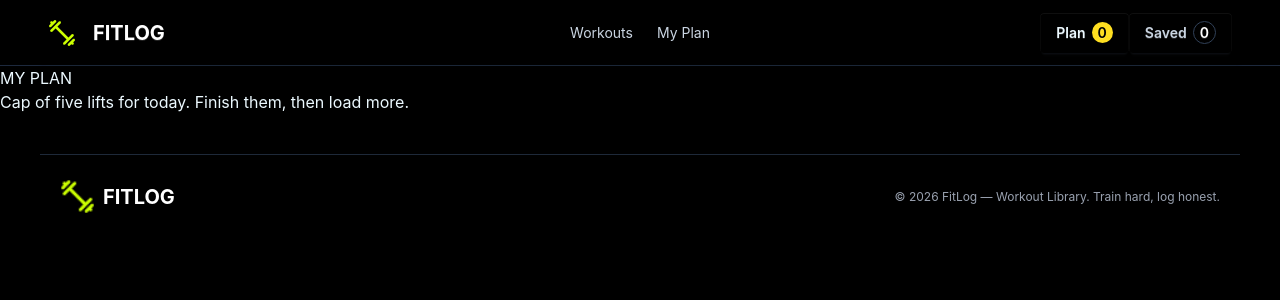
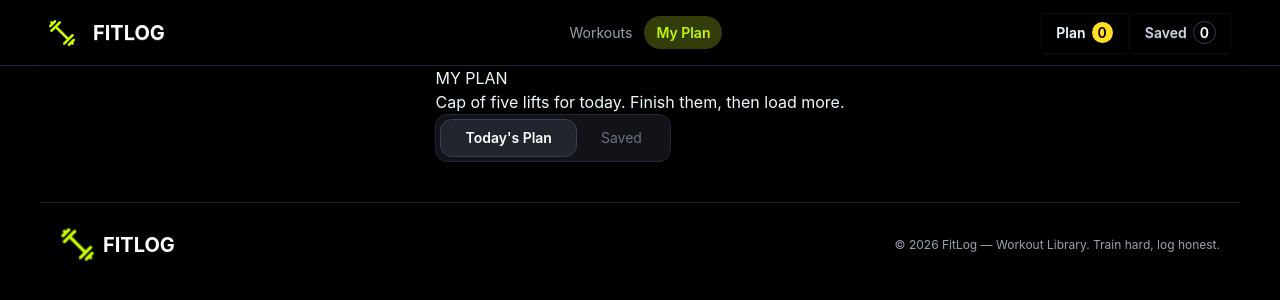
Before and after one commit to sazzad321s/Fit-Log, a Next.js app: page /my-plan in a window 1280 px wide. Shown: the top 300 px of the page. Built offline with nearby package versions, Linux system fonts and the light colour scheme.

Commit message:
toastify add and duplicate checking done

```diff
--- a/package.json
+++ b/package.json
@@ -13,7 +13,8 @@
     "lucide-react": "^1.48.0",
     "next": "16.3.6",
     "react": "19.2.8",
-    "react-dom": "19.2.8"
+    "react-dom": "19.2.8",
+    "react-hot-toast": "^2.6.1"
   },
   "devDependencies": {
     "@tailwindcss/postcss": "^4.3.3",
--- a/src/app/layout.tsx
+++ b/src/app/layout.tsx
@@ -3,6 +3,8 @@ import { Geist, Geist_Mono } from "next/font/google";
 import "./globals.css";
 import Navbar from "@/components/Navbar";
 import Footer from "@/components/Footer";
+import PlanProvider from "@/context/PlanContext";
+import { Toaster } from "react-hot-toast";
 
 const geistSans = Geist({
   variable: "--font-geist-sans",
@@ -26,9 +28,12 @@ export default function RootLayout({ children }: LayoutProps<"/">) {
       className={`${geistSans.variable} ${geistMono.variable} h-full antialiased`}
     >
       <body className="min-h-full flex flex-col bg-black">
+        <PlanProvider>
         <Navbar />
         {children}
         <Footer />
+        <Toaster />
+        </PlanProvider>
       </body>
     </html>
   );
--- a/src/app/my-plan/page.tsx
+++ b/src/app/my-plan/page.tsx
@@ -1,10 +1,44 @@
+'use client';
+import { PlanContext } from '@/context/PlanContext';
 import React from 'react';
+import { useContext } from 'react';
 
 const MyPlanPage = () => {
+
+    const { plan,setPlan,saved,setSvaed,buttonType,setButtonType } = useContext(PlanContext);
+
+   const handleToggle = (type : 'plan' | 'saved') => {
+        setButtonType(type);
+   }
+
     return (
-        <div>
+        <div className='max-w-300 mx-4 lg:mx-auto'>
             <h2>MY PLAN</h2>
             <p>Cap of five lifts for today. Finish them, then load more.</p>
+            <div></div>
+          <div className="flex w-fit items-center rounded-xl border border-gray-800 bg-[#111318] p-1">
+    <button
+        onClick={() => handleToggle("plan")}
+        className={`rounded-xl px-6 py-2 text-sm  ${
+            buttonType === "plan"
+                ? "border border-gray-700 bg-[#20242c] font-semibold text-white"
+                : "text-gray-500"
+        }`}
+    >
+        Today&apos;s Plan
+    </button>
+
+    <button
+        onClick={() => handleToggle("saved")}
+        className={`rounded-xl px-6 py-2 text-sm  ${
+            buttonType === "saved"
+                ? "border border-gray-700 bg-[#20242c] font-semibold text-white"
+                : "text-gray-500"
+        }`}
+    >
+        Saved
+    </button>
+</div>
         </div>
     );
 };
--- a/src/app/workout/[ID]/page.tsx
+++ b/src/app/workout/[ID]/page.tsx
@@ -1,7 +1,9 @@
 import Image from "next/image";
 import { notFound } from "next/navigation";
-import { Flame, Star, Clock, Bookmark, CalendarDays } from "lucide-react";
+import { Flame, Star, Clock } from "lucide-react";
 import { Iworkout } from "@/types/type";
+import PlanButton from "@/components/PlanButton";
+import SavedButton from "@/components/SavedButton";
 
 interface Iworkoutdetailsparams {
     params: Promise<{
@@ -191,15 +193,9 @@ const WorkoutDetailsPage = async ({
                     {/* Buttons */}
                     <div className="mt-7 flex flex-wrap gap-3">
 
-                        <button className="flex items-center gap-2 rounded-lg bg-lime-400 px-5 py-3 text-xs font-bold text-black transition hover:bg-lime-300">
-                            <CalendarDays size={15} />
-                            ADD TO TODAY&apos;S PLAN
-                        </button>
+                        <PlanButton workout={workout}/>
 
-                        <button className="flex items-center gap-2 rounded-lg border border-gray-700 px-5 py-3 text-xs font-bold text-gray-300 transition hover:bg-gray-800">
-                            <Bookmark size={15} />
-                            SAVE FOR LATER
-                        </button>
+                        <SavedButton workout={workout}/>
 
                     </div>
                 </div>
--- a/src/components/Navbar.tsx
+++ b/src/components/Navbar.tsx
@@ -1,8 +1,15 @@
-import React from 'react';
+'use client';
+import React, { useContext } from 'react';
 import Link from 'next/link';
 import Image from 'next/image';
 import logo from '@/asset/logo.png'
+import { usePathname } from 'next/navigation';
+import { PlanContext } from '@/context/PlanContext';
 const Navbar = () => {
+
+  const pathname = usePathname();
+  const {plan,saved} = useContext(PlanContext);
+
     return (
         <nav className='sticky top-0 z-100 bg-black border-b border-slate-800'>
             <div className="navbar shadow-sm max-w-300 mx-auto bg-black">
@@ -15,7 +22,7 @@ const Navbar = () => {
         tabIndex={-1}
         className="menu menu-sm dropdown-content bg-base-100 rounded-box z-1 mt-3 w-52 p-2 shadow">
         <li><Link href='/workout'>Workouts</Link></li>
-        <li><Link href='/'>My Plan</Link></li>
+        <li><Link href='/my-plan'>My Plan</Link></li>
       </ul>
     </div>
     <Image src={logo} alt='logo'/>
@@ -23,13 +30,13 @@ const Navbar = () => {
   </div>
   <div className="navbar-center hidden lg:flex">
     <ul className="menu menu-horizontal px-1">
-      <li><Link href='/workout' className='text-slate-300'>Workouts</Link></li>
-      <li><Link href='/'  className='text-slate-300'>My Plan</Link></li>
+      <li><Link href='/workout' className={pathname === "/workout" ? "text-[#C2F800] bg-[#add3254c] rounded-4xl font-semibold" :"text-gray-400"}>Workouts</Link></li>
+      <li><Link href='/my-plan'  className={pathname === "/my-plan" ? "text-[#C2F800] bg-[#add3254a] rounded-4xl font-semibold" :"text-gray-400"}>My Plan</Link></li>
     </ul>
   </div>
   <div className="navbar-end">
-    <Link href='/' className="btn bg-black border-none">Plan <span className='text-black bg-yellow-300 rounded-full px-1.5'>0</span></Link>
-    <Link href='/' className="btn text-slate-300 bg-black border-none">Saved <span className='text-white border-slate-700 border bg-black rounded-full px-1.5'>0</span></Link>
+    <Link href='/' className="btn bg-black border-none">Plan <span className='text-black bg-yellow-300 rounded-full px-1.5'>{plan.length}</span></Link>
+    <Link href='/' className="btn text-slate-300 bg-black border-none">Saved <span className='text-white border-slate-700 border bg-black rounded-full px-1.5'>{saved.length}</span></Link>
   </div>
 </div>
         </nav>
--- /dev/null
+++ b/src/components/PlanButton.tsx
@@ -0,0 +1,33 @@
+'use client';
+import { Iworkout } from '@/types/type';
+import React, { useContext } from 'react';
+import { CalendarDays } from "lucide-react";
+import  { PlanContext } from '@/context/PlanContext';
+import toast from 'react-hot-toast';
+
+const PlanButton = ({workout}:{workout:Iworkout}) => {
+
+    const {plan,setPlan} = useContext(PlanContext);
+
+    const handlePlan = () =>{
+        const alreadySaved  = plan.some(item => item.id === workout.id);
+        if(!alreadySaved){
+        setPlan([...plan,workout]);
+        toast.success(`${workout.name} is added to plan`);
+        }
+        else{
+            toast.error(`${workout.name} is already added to plan`);
+        }
+
+    }
+
+    return (
+       <button className="flex items-center gap-2 rounded-lg bg-lime-400 px-5 py-3 text-xs font-bold text-black transition hover:bg-lime-300"
+       onClick={() => handlePlan()}>
+                            <CalendarDays size={15} />
+                            ADD TO TODAY&apos;S PLAN
+                        </button>
+    );
+};
+
+export default PlanButton;
--- /dev/null
+++ b/src/components/SavedButton.tsx
@@ -0,0 +1,34 @@
+'use client';
+import React from 'react';
+import { Iworkout } from '@/types/type';
+import { Bookmark } from "lucide-react";
+import { useContext } from 'react';
+import { PlanContext } from '@/context/PlanContext';
+import toast from 'react-hot-toast';
+
+const SavedButton = ({workout}:{workout:Iworkout}) => {
+
+   const {saved,setSaved} = useContext(PlanContext);
+
+      const handleSaved = () =>{
+          console.log("Button kam kore");
+          const alreadySaved = saved.some(item => item.id === workout.id);
+          if(!alreadySaved){
+           setSaved([...saved,workout]);
+           toast.success(`${workout.name} is saved`);
+          }
+          else{
+            toast.error(`${workout.name} is already saved`);
+          }
+      }
+
+    return (
+        <button className="flex items-center gap-2 rounded-lg border border-gray-700 px-5 py-3 text-xs font-bold text-gray-300 transition hover:bg-gray-800"
+        onClick={() => handleSaved()}>
+                            <Bookmark size={15} />
+                            SAVE FOR LATER
+                        </button>
+    );
+};
+
+export default SavedButton;
--- /dev/null
+++ b/src/context/PlanContext.tsx
@@ -0,0 +1,48 @@
+'use client';
+import { Iworkout } from '@/types/type';
+import React, { createContext, ReactNode, useState } from 'react';
+
+
+interface Iworkoutcontext {
+    plan: Iworkout[];
+    setPlan: React.Dispatch<React.SetStateAction<Iworkout[]>>;
+    saved: Iworkout[];
+    setSaved: React.Dispatch<React.SetStateAction<Iworkout[]>>;
+    buttonType: 'plan' | 'saved';
+    setButtonType:  React.Dispatch<React.SetStateAction<'plan' | 'saved'>>;
+}
+
+ export const PlanContext = createContext<Iworkoutcontext>({
+    plan: [],
+    saved: [],
+    buttonType: 'plan',
+    setPlan: () => {},
+    setSaved: () => {},
+    setButtonType: () => {}
+
+ });
+
+
+const PlanProvider = ({children}:{children: ReactNode}) => {
+
+   const [plan, setPlan] = useState<Iworkout[]>([]);
+   const [saved, setSaved] = useState<Iworkout[]>([]);
+   const [buttonType, setButtonType] = useState<'plan' | 'saved'>('plan');
+
+   const sharedData = {
+    plan,
+    setPlan,
+    saved,
+    setSaved,
+    buttonType,
+    setButtonType
+   }
+
+    return (
+        <PlanContext.Provider value={sharedData}>
+            {children}
+        </PlanContext.Provider>
+    );
+};
+
+export default PlanProvider;
```
Also changed, not shown: 1 other file (tests, documents, lock files or other folders).
